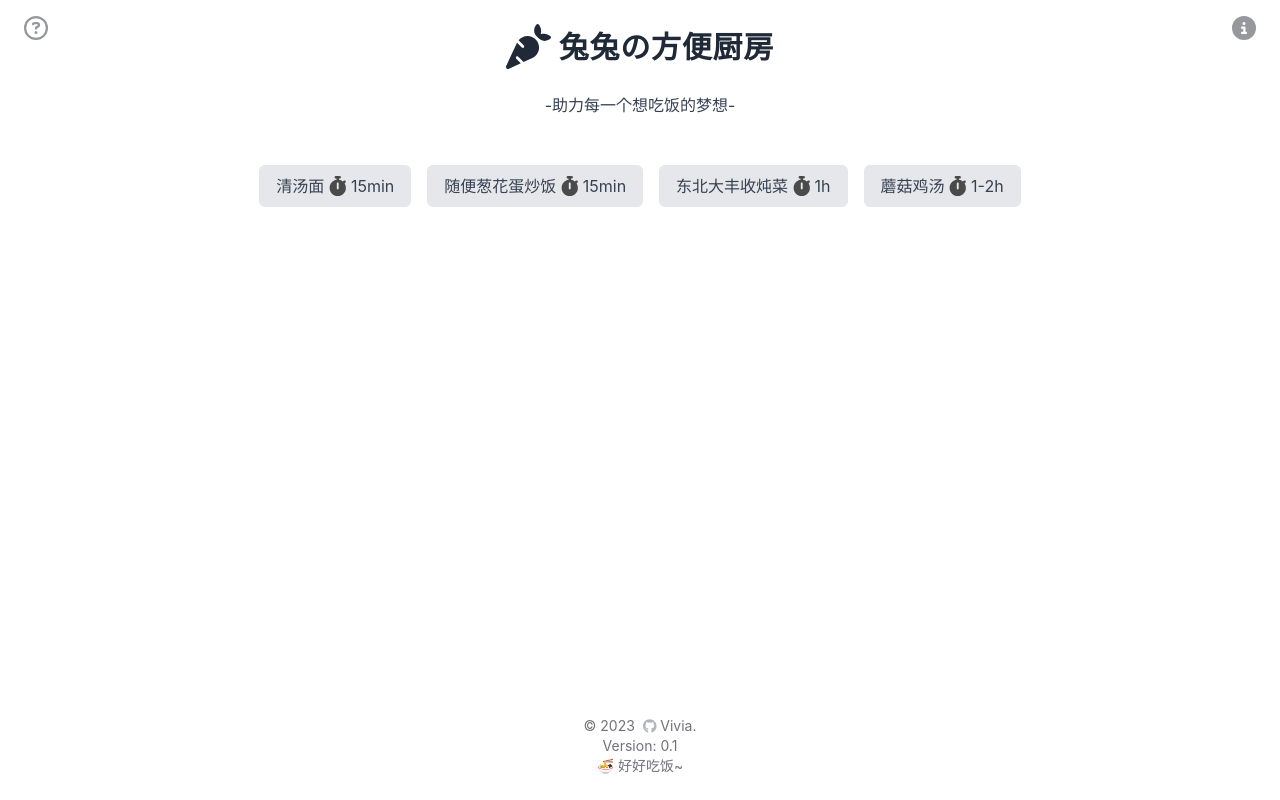
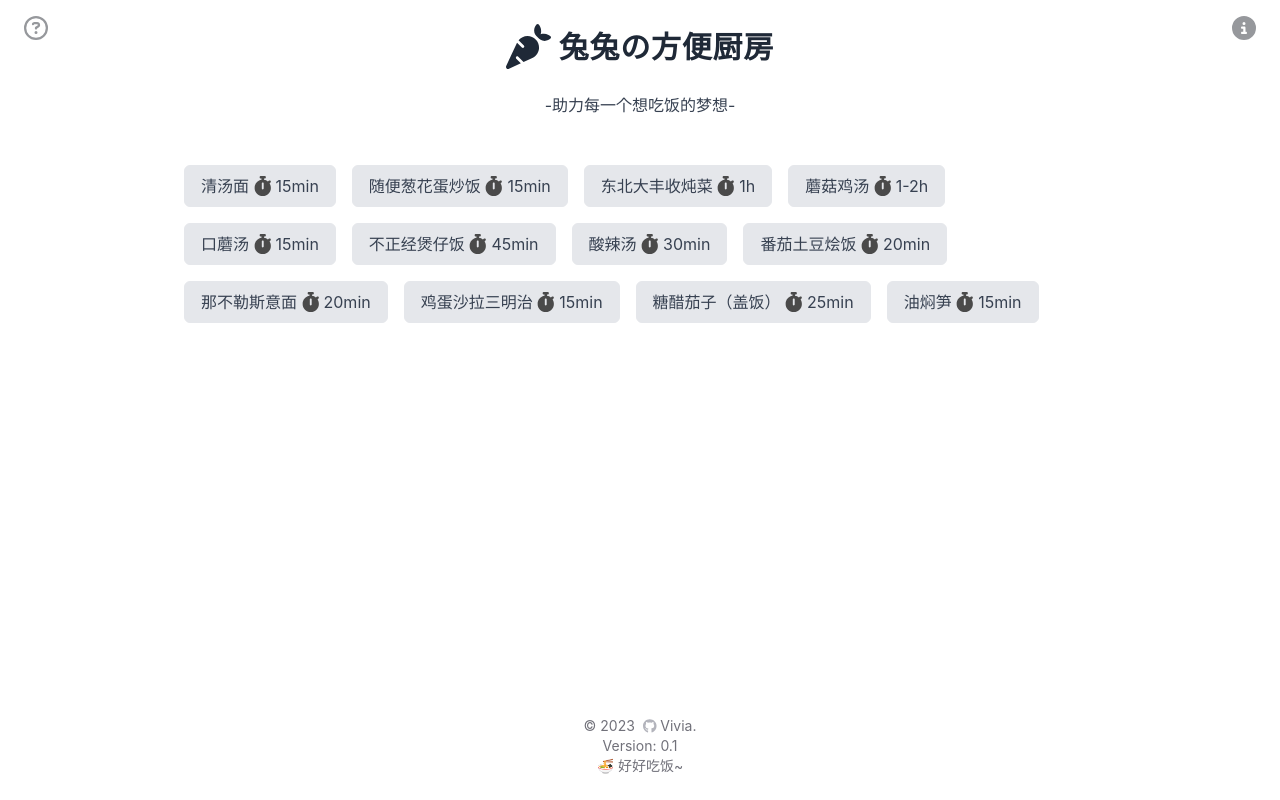
Before and after one commit to Natsuyasu/Recipe, a React (Create React App) app: page / in a window 1280 px wide. Built offline with nearby package versions, Linux system fonts and the light colour scheme.

Commit message:
add recipe

```diff
--- a/public/index.html
+++ b/public/index.html
@@ -24,7 +24,7 @@
       work correctly both with client-side routing and a non-root public URL.
       Learn how to configure a non-root public URL by running `npm run build`.
     -->
-    <title>React App</title>
+    <title>快速做饭手册</title>
   </head>
   <body>
     <noscript>You need to enable JavaScript to run this app.</noscript>
--- a/src/Components/Instruction.js
+++ b/src/Components/Instruction.js
@@ -62,6 +62,7 @@ function Instruction() {
                     <p className="text-sm text-gray-500 leading-loose">
                         欢迎使用快速做饭手册！<br/>
                         做这个手册的初衷是帮助没有时间做饭，正在攒钱，或是家中食材有限的大家也能吃到热乎的饭。<br/>
+                        所有菜谱作者都亲身实践过，具备可行性。菜谱中食材的用量以及火力参考为18cm雪平锅及家用小功率电磁炉。<br/>
                         菜谱由作者四处搜罗而来，或许有些漏标了出处，如果您是菜谱作者，欢迎联系本人进行认领。<br/>
                         bug反馈/菜谱投稿/菜谱认领：xiaan706@gmail.com <br/>
                         &#127833; 祝好胃口~
--- a/src/Components/QA.js
+++ b/src/Components/QA.js
@@ -59,6 +59,7 @@ function QA() {
                   </Dialog.Title>
                   <div className="mt-2">
                     <p className="text-sm text-gray-500 leading-loose">
+                        - 如果是没有厨具的做饭新手，非常建议购买一个质量不错的雪平锅，搭配蒸格可解锁煎炒炖煮蒸等绝大部分家常菜所需的烹饪方法。<br/>
                         - 煮挂面时，平均一个人挂面用量的横截面大约是一元硬币大小。可依照自己饭量增减。<br/>
                         - 本网站提供的调料用量均可按照个人口味调整。<br/>
                         - 煎鸡蛋时，在锅中下入鸡蛋后先静置一会，待鸡蛋底面煎定型再翻面，不容易破裂。<br/>
--- a/src/recipe.json
+++ b/src/recipe.json
@@ -23,6 +23,54 @@
             "Name": "蘑菇鸡汤",
             "Text": "食材：鸡肉/鸡腿、任意种类干蘑菇、白菜（可选）\n调料：盐、料酒\n\n1. 记得至少提前四十分钟泡发干蘑，热水会快点。\n2. 冷水下鸡肉，加料酒去腥，中火煮至开锅后保持沸腾五分钟。之后关火倒掉血水，清洗鸡肉。\n3. 锅里重新加水，放鸡肉和泡好的蘑菇，小火，盖盖子炖45分钟起步，越久越好吃，一个半小时的会很香，\n4. 如有白菜，大致切粗丝，在出锅前十分钟加入。食用时加盐即可。",
             "Time": "1-2h"
+        },
+        {
+            "id": 5,
+            "Name": "口蘑汤",
+            "Text": "食材：口蘑 \n 调料：葱花、油、盐 \n\n 1. 口蘑清洗后擦干水分，扭断蒂备用 \n 2.热油将口蘑朝下与蒂慢煎至口蘑内部盛满汁。\n 3.加水，大火煮3-5分钟，加葱花和盐，完成。",
+            "Time": "15min"
+        },
+        {
+            "id": 6,
+            "Name": "不正经煲仔饭",
+            "Text": "食材：广式腊肠、米、一个鸡蛋、几片油菜（可选）\n调料：姜、生抽、蚝油、糖、香油\n\n1. 锅里放米，加水没过米半指节左右，加一勺油搅拌均匀，泡半小时。\n2. 时间到后开大火，水开转中火。\n3. 约十分钟后，看到米饭表面出现一个个小洞，或尝起来7-8成熟，放入切片的广式腊肠和少量姜丝，盖锅盖小火焖五分钟左右。\n4. 等待的时间可以调料汁：1-2人份量为一勺生抽，一勺蚝油，一勺香油，半勺糖，两勺白开水拌匀。依照个人口味按相同倍数增减。\n 5. 米饭中间按一个小坑，打入一个鸡蛋，盖盖子最小火/关火焖两分钟或焖至自己喜欢的熟度。 \n 6. 加入烫过的油菜，淋上料汁拌匀即可。",
+            "Time": "45min"
+        },
+        {
+            "id": 7,
+            "Name": "酸辣汤",
+            "Text": "食材：豆腐半块、番茄一个、香菇两个、木耳2-3个、金针菇一小把、鸡蛋一个\n调料：番茄酱、盐、胡椒粉、生抽、鸡精、淀粉、醋、香菜\n\n1. 香菇切片，木耳切丝，鸡蛋打散，其余食材切小块。\n2. 中火下番茄和一点番茄酱炒软，之后加水。\n3. 水开后加入除鸡蛋外所有食材，大火煮五分钟。\n4. 加入一勺生抽，大量胡椒粉，少量鸡精，尝味道酌情加盐。\n 5. 转最小火，缓慢转圈淋入蛋液形成蛋花。鸡蛋定型后关火。\n 6. 加入水淀粉勾芡至自己喜欢的稠度，按个人口味加入醋和香菜。",
+            "Time": "30min"
+        },
+        {
+            "id": 8,
+            "Name": "番茄土豆烩饭",
+            "Text": "食材：番茄、土豆、隔夜饭\n调料：蒜末、番茄酱、盐、生抽、蚝油\n\n1. 土豆和西红柿切小丁。\n2. 中火，热油下蒜末爆香后加番茄和少量番茄酱炒软，之后加入土豆继续翻炒2-3分钟。\n3. 加一碗水，一勺生抽，一勺蚝油，酌情加盐，尝起来略咸即可。煮十分钟。\n4. 加入隔夜饭搅匀即可。",
+            "Time": "20min"
+        },
+        {
+            "id": 9,
+            "Name": "那不勒斯意面",
+            "Text": "食材：意面、洋葱半个、青椒半个、口蘑/香菇两个、香肠适量\n调料：番茄酱\\番茄膏、盐、黑胡椒（可选）\n\n1. 蘑菇，香肠切片，洋葱和青椒切条。\n2. 热油先下蘑菇，中火炒一两分钟，下洋葱，青椒和香肠翻炒一两分钟，加入三大勺番茄酱炒匀，关火。\n3. 烧水，水中加入一大勺盐，下意面煮至九成熟（比包装指示时间约少30s）\n4. 意面捞出大致控水，加入配菜中，加入盐和黑胡椒，小火混合炒至意面全熟即可。",
+            "Time": "20min"
+        },
+        {
+            "id": 10,
+            "Name": "鸡蛋沙拉三明治",
+            "Text": "食材：面包两片、鸡蛋1-2个\n调料：沙拉酱、盐、黑胡椒（可选）\n\n1. 鸡蛋冷水下锅，水开后中小火煮8-9分钟至全熟。\n2. 鸡蛋剥壳，在碗中捣碎，加入少量沙拉酱，盐和黑胡椒搅匀。\n3. 夹在面包中即可。",
+            "Time": "15min"
+        },
+        {
+            "id": 11,
+            "Name": "糖醋茄子（盖饭）",
+            "Text": "食材：茄子一个\n调料：生抽、醋、糖、蚝油、淀粉、老抽（可选）、蒜\n\n1. 调料汁：两勺生抽，两勺醋，半勺老抽，一勺蚝油，半勺糖，一勺淀粉，半碗水搅匀。\n2. 茄子切大块，裹上淀粉。锅中倒比平时多的油，蒜切片爆香。\n3. 中火下茄子炸至表面微黄，加入调料汁煮至浓稠即可。盖在米饭上就是茄子盖饭了。\ntips：要让茄子多吸油哦，吸不到油的部分不好炸熟的。",
+            "Time": "25min"
+        },
+        {
+            "id": 12,
+            "Name": "油焖笋",
+            "Text": "食材：任意种类笋\n调料：料酒、生抽、糖\n\n1. 笋切一口大小的块。\n2. 锅内加油，冷油下笋，中小火煎至微微发黄（五分钟以上）。\n3. 加两勺料酒，蒸发酒精后加两勺生抽，半勺糖，两勺水，盖盖中小火焖两分钟左右即可。",
+            "Time": "15min"
         }
     ]
 }
```
